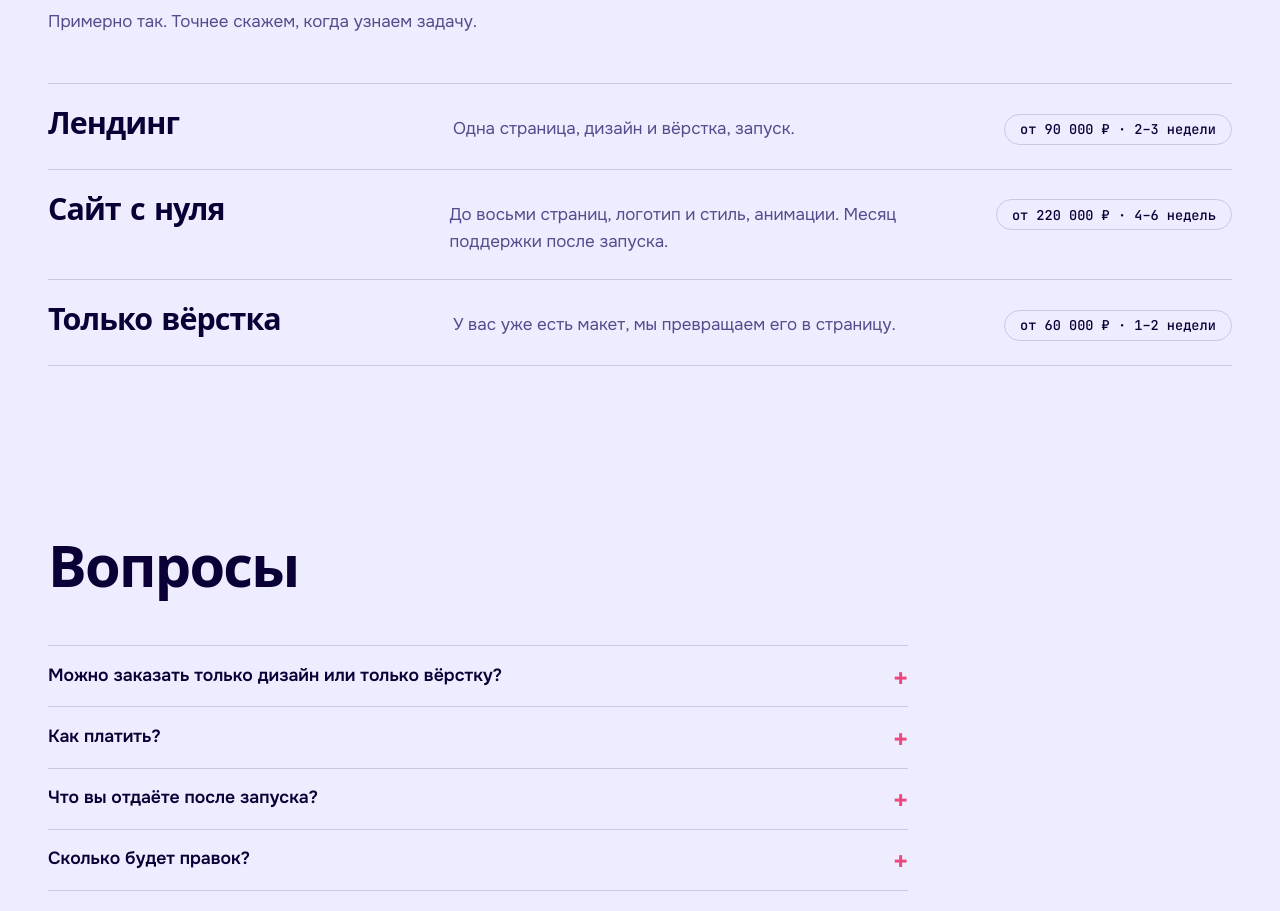
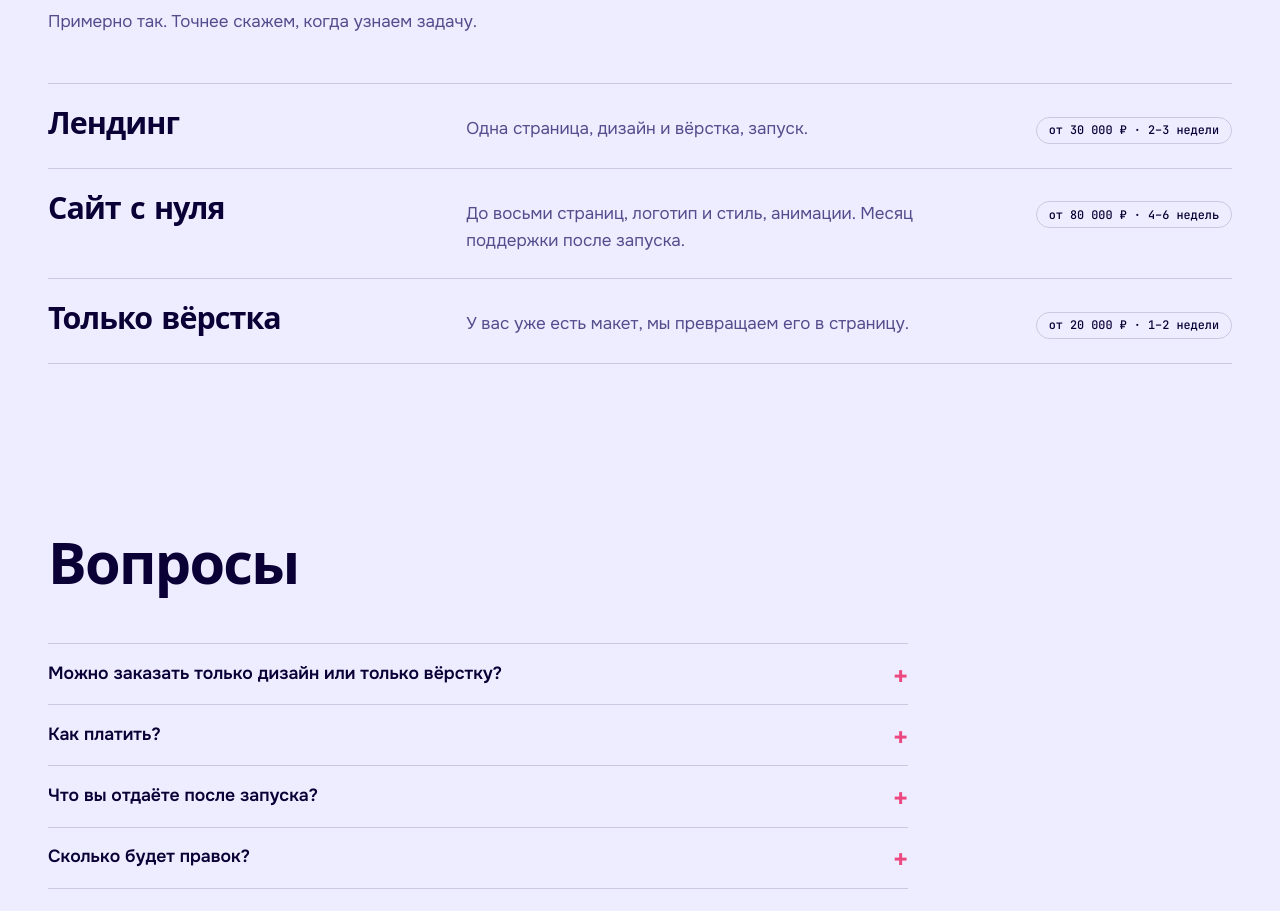
Before and after one commit to fsduyx/cread, a plain HTML site: page index.html in a window 1280 px wide. Shown: the part 7414-8325 px from the top of the page. Drawn offline with Linux system fonts and the light colour scheme; a web font is replaced by a local one.

Commit message:
Add files via upload

```diff
--- a/index.html
+++ b/index.html
@@ -4,7 +4,7 @@
 <meta charset="utf-8">
 <meta name="viewport" content="width=device-width, initial-scale=1, viewport-fit=cover">
 <title>Cread — веб-студия: дизайн и вёрстка сайтов под ключ</title>
-<meta name="description" content="Cread — веб-студия из двух человек: дизайнер и верстальщик. Название, логотип, дизайн сайта, вёрстка и запуск под ключ. Лендинг от 90 000 ₽, сайт с нуля от 220 000 ₽.">
+<meta name="description" content="Cread — веб-студия из двух человек: дизайнер и верстальщик. Название, логотип, дизайн сайта, вёрстка и запуск под ключ. Лендинг от 30 000 ₽, сайт с нуля от 80 000 ₽.">
 <link rel="canonical" href="https://cread.studio/">
 <meta name="robots" content="index,follow,max-image-preview:large,max-snippet:-1">
 <meta name="author" content="Cread">
@@ -200,7 +200,7 @@ nav::after{content:"";position:absolute;left:1.6rem;right:1.6rem;bottom:2px;heig
 :root{--s:'Playfair Display',Georgia,'Times New Roman',serif;--m:'JetBrains Mono',ui-monospace,'SF Mono',Menlo,Consolas,monospace}
 h2 em{font-family:var(--s);font-style:italic;font-weight:500;font-size:1.04em;letter-spacing:-.01em}
 .row b,.who,.pill,.node i,pre{font-family:var(--m)}
-.row b{font-size:.85rem;font-weight:500}
+.row b{font-size:.74rem;font-weight:500;padding:.28rem .75rem}
 .who{font-size:.78rem;font-weight:500}
 .pill{font-size:.85rem}
 
@@ -373,7 +373,7 @@ pre{font-size:.8rem}
 .vs div{border-radius:22px}
 .rows{margin-top:2rem}
 .row{padding:1.25rem 0}
-.row b{white-space:normal;line-height:1.35;border-radius:16px;padding:.4rem .9rem}
+.row b{white-space:normal;line-height:1.35;border-radius:14px;padding:.3rem .75rem;font-size:.72rem}
 .two{gap:2rem;margin-top:2rem}
 .qs{margin-top:2rem}
 .quote{padding:1.2rem 1.25rem 1.35rem}
@@ -606,9 +606,9 @@ html.fl *,html.fl *::before,html.fl *::after{animation-play-state:paused!importa
     <h2>Цены</h2>
     <p class="sub">Примерно так. Точнее скажем, когда узнаем задачу.</p>
     <div class="rows">
-      <div class="row"><h3>Лендинг</h3><p>Одна страница, дизайн и вёрстка, запуск.</p><b>от 90 000 ₽ · 2–3 недели</b></div>
-      <div class="row"><h3>Сайт с нуля</h3><p>До восьми страниц, логотип и стиль, анимации. Месяц поддержки после запуска.</p><b>от 220 000 ₽ · 4–6 недель</b></div>
-      <div class="row"><h3>Только вёрстка</h3><p>У вас уже есть макет, мы превращаем его в страницу.</p><b>от 60 000 ₽ · 1–2 недели</b></div>
+      <div class="row"><h3>Лендинг</h3><p>Одна страница, дизайн и вёрстка, запуск.</p><b>от 30 000 ₽ · 2–3 недели</b></div>
+      <div class="row"><h3>Сайт с нуля</h3><p>До восьми страниц, логотип и стиль, анимации. Месяц поддержки после запуска.</p><b>от 80 000 ₽ · 4–6 недель</b></div>
+      <div class="row"><h3>Только вёрстка</h3><p>У вас уже есть макет, мы превращаем его в страницу.</p><b>от 20 000 ₽ · 1–2 недели</b></div>
     </div>
   </div>
 </section>
```
